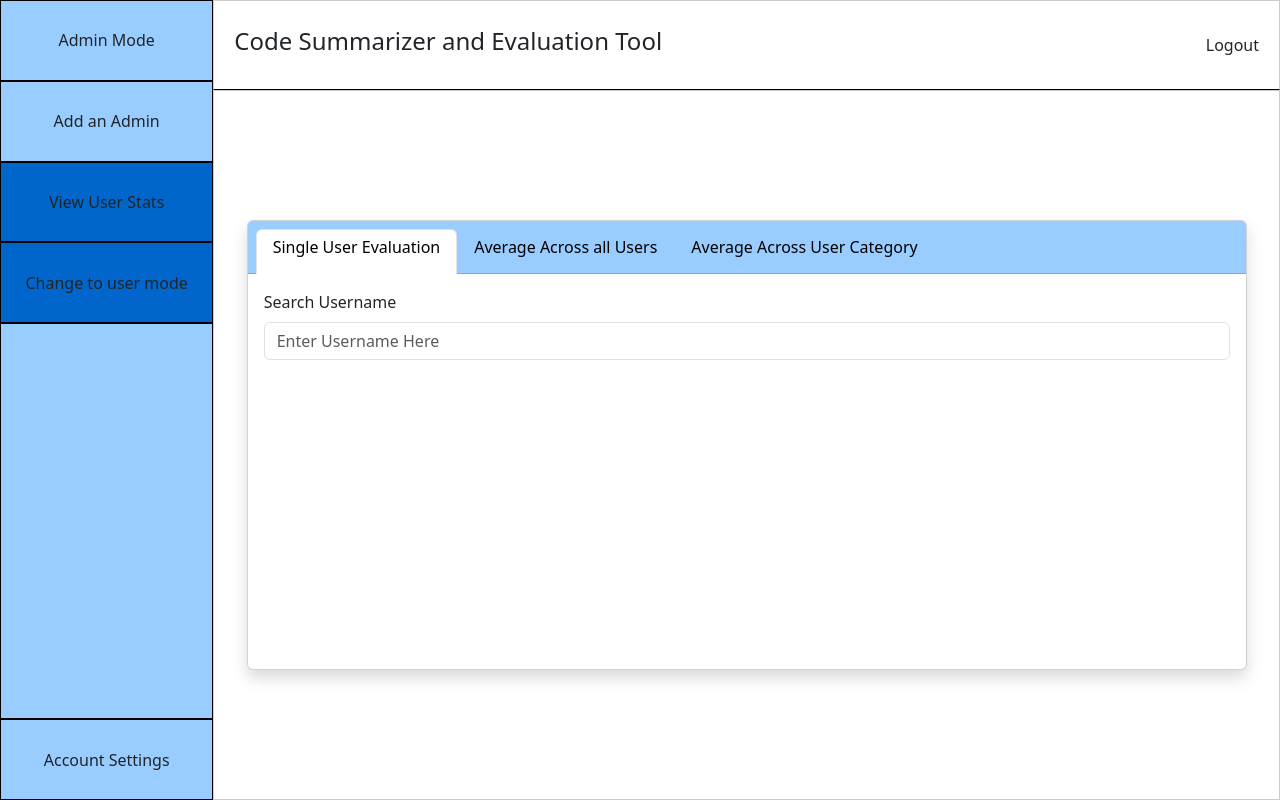
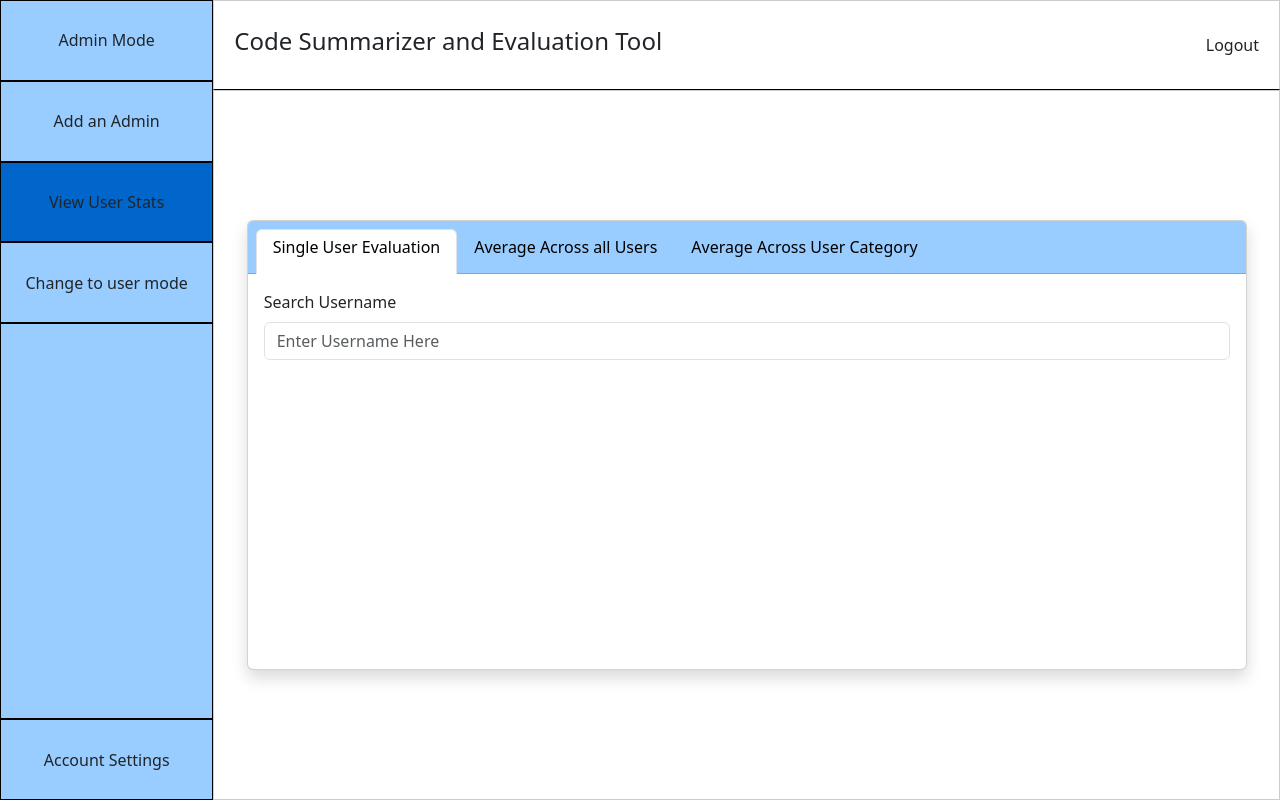
Before and after one commit to a-sh28/code-summariser, a React (Create React App) app: page /admindashboard in a window 1280 px wide. Built offline with nearby package versions, Linux system fonts and the light colour scheme.

Commit message:
Made some changes with respect to admin dashboard

```diff
--- a/src/AccountSettings.jsx
+++ b/src/AccountSettings.jsx
@@ -5,8 +5,8 @@ import { Col, Button, Row, Container, Card, Form } from "react-bootstrap";
 function AccountSettings() {
   const [adminUsername, setAdminUsername] = useState('');
   const [adminPassword, setAdminPassword] = useState('');
-  // Data mocked currently, must retrieve it from the sign in page
-  const [adminId, setAdminId] = useState(1);
+
+  let adminId = localStorage.getItem('adminId');
 
   useEffect(() => {
     // Fetch user data from the server
--- a/src/AdminDashboard.js
+++ b/src/AdminDashboard.js
@@ -33,6 +33,7 @@ function AdminDashboard() {
     const [isClicked1, setIsClicked1] = useState(false);
     const [isClicked2, setIsClicked2] = useState(true);
     const [isClicked3, setIsClicked3] = useState(false);
+    const [isClicked4, setIsClicked4] = useState(false);
 
     // Define the style object based on the clicked state
     const containerStyle1 = {
@@ -50,13 +51,18 @@ function AdminDashboard() {
       backgroundColor: isClicked3 ? '#0066CC' : 'transparent'// Change background color based on the clicked state
     };
 
+    const containerStyle4 = {
+      cursor: 'pointer',
+      backgroundColor: isClicked4 ? '#0066CC' : 'transparent'// Change background color based on the clicked state
+    };
+
   return (
     <div className="app">
       <div className="navigationbar">
         <div className="sub-container1 top" >Admin Mode</div>
         <div className="sub-container1 top" style={containerStyle1} onClick={handleAddAdminClick}>Add an Admin</div>
         <div className="sub-container1 top" style={containerStyle2} onClick={handleViewUserStateClick}>View User Stats</div>
-        <div className="sub-container1 top" style={containerStyle2} onClick ={() =>window.location.href = '/userdashboard'}>Change to user mode</div>
+        <div className="sub-container1 top" style={containerStyle4} onClick ={() =>window.location.href = '/userdashboard'}>Change to user mode</div>
         <div className="sub-container1 middle"></div>
         <div className="sub-container1 bottom" style={containerStyle3} onClick={handleAccountSettingsClick} >Account Settings</div>
       </div>
```
